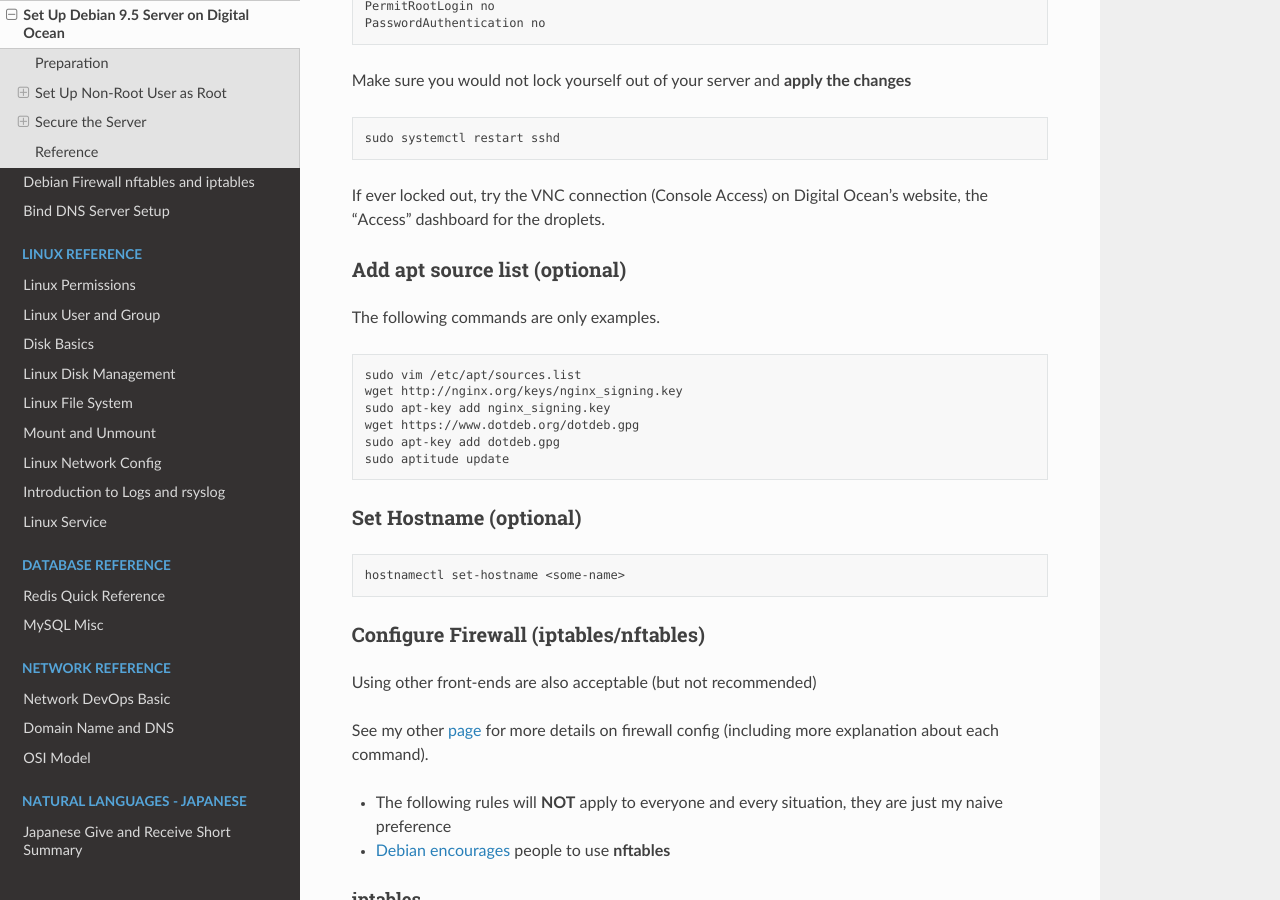
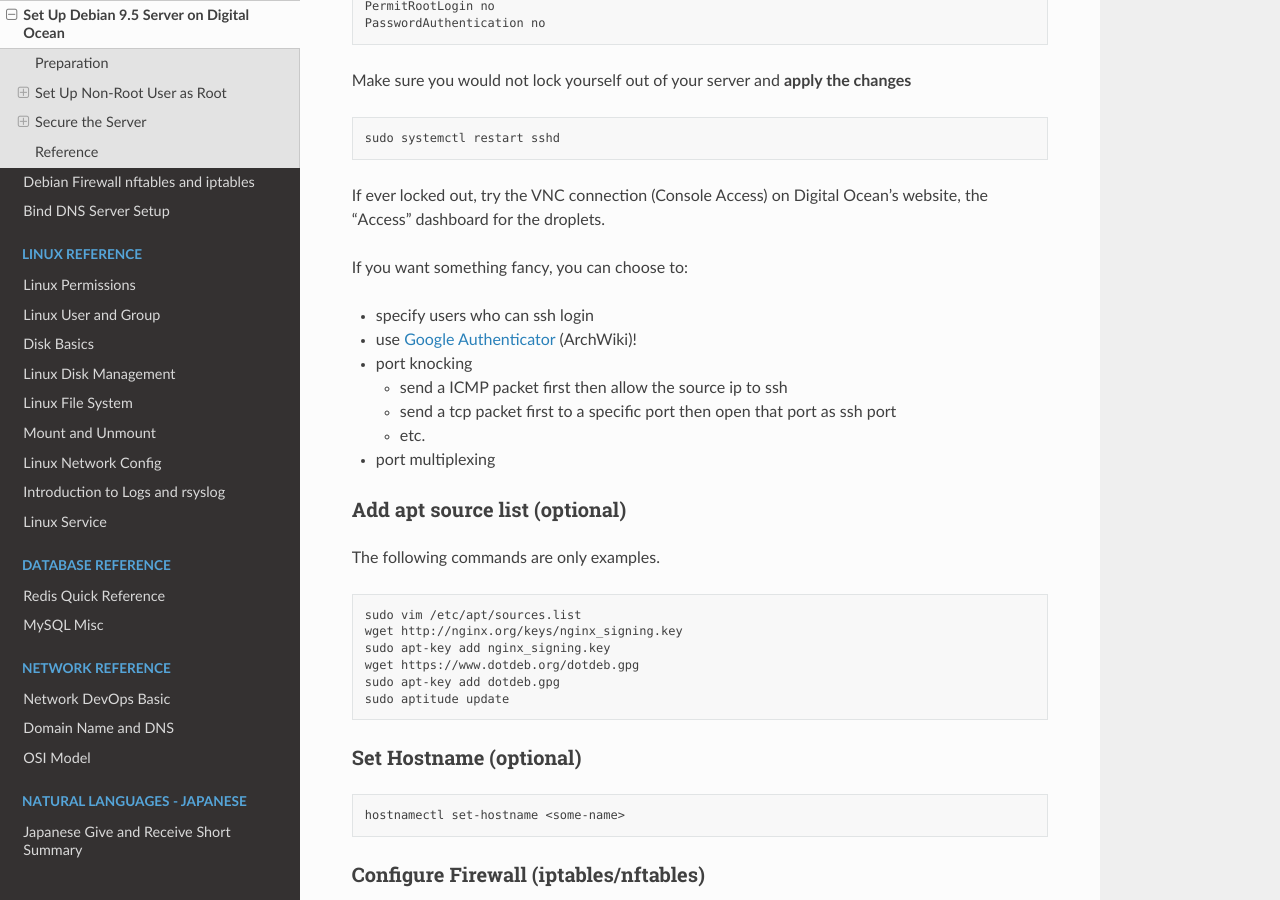
Before and after one commit to snowme34/snowme34.com, a Sphinx documentation site: the page built from docs/source/reference/devops/set-up-debian-server-on-digital-ocean.md, in a window 1280 px wide and 900 px high, scrolled down 2321 px. Built offline with Sphinx 7.4.7 and the Read the Docs theme 2.0.0, drawn with Linux system fonts in a browser that asks for light colours.

```diff
--- a/docs/source/reference/devops/set-up-debian-server-on-digital-ocean.md
+++ b/docs/source/reference/devops/set-up-debian-server-on-digital-ocean.md
@@ -121,6 +121,16 @@ sudo systemctl restart sshd
 
 If ever locked out, try the VNC connection (Console Access) on Digital Ocean's website,
 the "Access" dashboard for the droplets.
+
+If you want something fancy, you can choose to:
+
+* specify users who can ssh login
+* use [Google Authenticator](https://wiki.archlinux.org/index.php/Google_Authenticator) (ArchWiki)!
+* port knocking
+  * send a ICMP packet first then allow the source ip to ssh
+  * send a tcp packet first to a specific port then open that port as ssh port
+  * etc.
+* port multiplexing
 
 ### Add apt source list (optional)
 
```
Also changed, not shown: docs/source/reference/devops/debian-firewall-nftables-and-iptables.md (+6 -0 lines).
